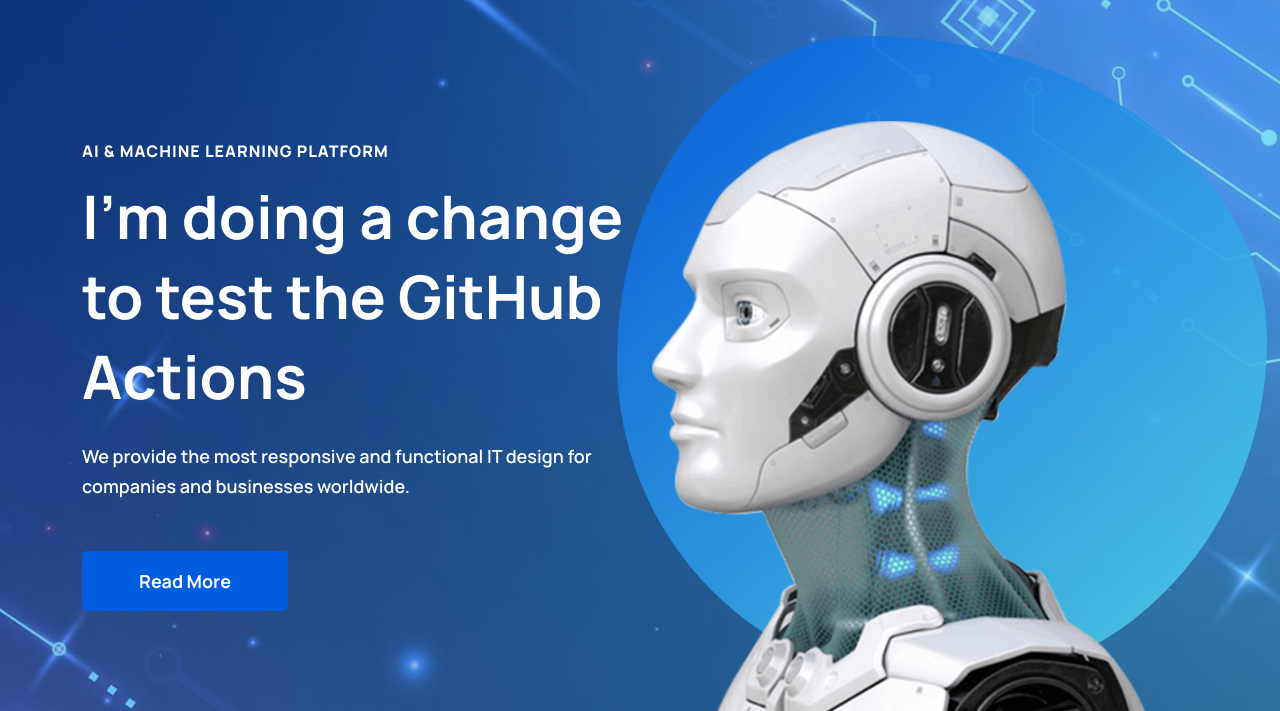
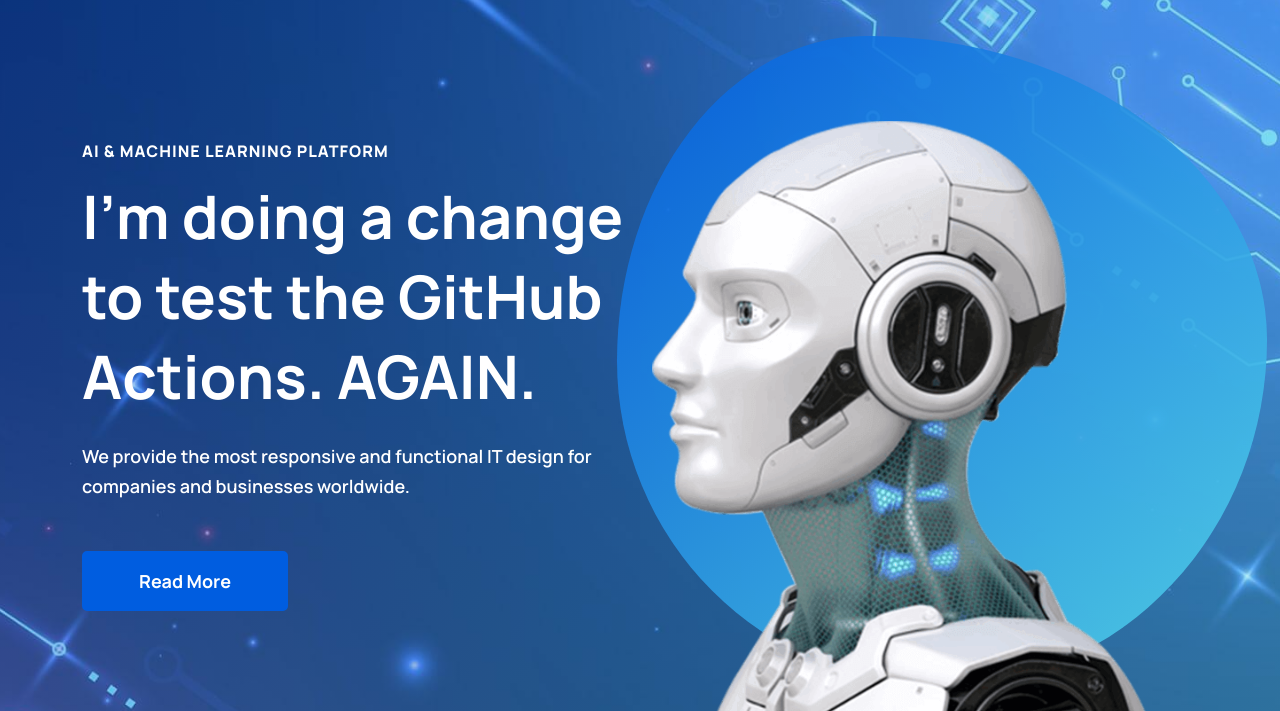
Before and after one commit to JDevOps2025/JDevOps_Software_Engineering, a plain HTML site: page Static/index.html in a window 1280 px wide. Shown: the part 89-800 px from the top of the page. Drawn offline with Linux system fonts and the light colour scheme; files whose address does not match are found by name.

Commit message:
Test GitHub workflow actions

```diff
--- a/Static/index.html
+++ b/Static/index.html
@@ -297,7 +297,7 @@
                   AI & MACHINE LEARNING PLATFORM
                 </h3>
                 <h2 class="title" data-aos="fade-up" data-aos-delay="800">
-                  I'm doing a change to test the GitHub Actions
+                  I'm doing a change to test the GitHub Actions. AGAIN.
                 </h2>
                 <!-- <h2 class="title" data-aos="fade-up" data-aos-delay="800">Best platform for AI technolgy products</h2> -->
                 <p data-aos="fade-up" data-aos-delay="900">
```
Also changed, not shown: .github/workflows/deploy-to-s3.yml.
